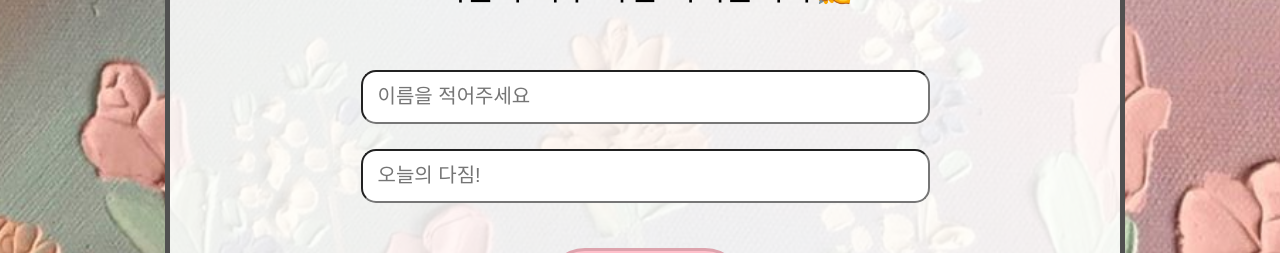
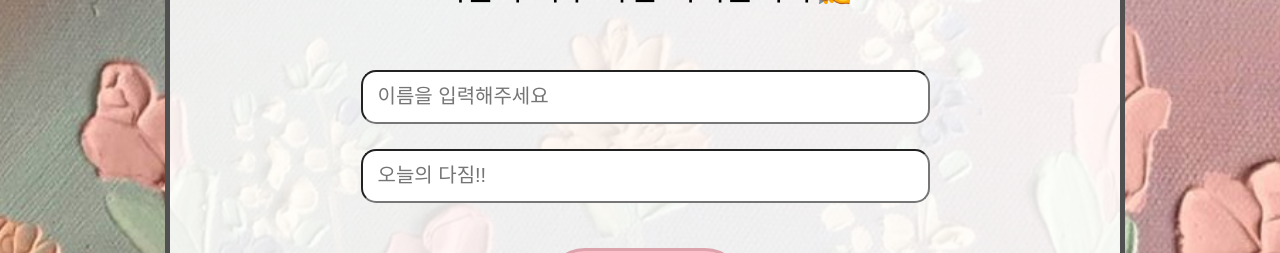
Before and after one commit to wisdomyeon/ToDoList, a React (Create React App) app: page /signUp in a window 1280 px wide. Shown: the part 323-576 px from the top of the page. Built offline with nearby package versions, Linux system fonts and the light colour scheme; a web font is replaced by a local one.

Commit message:
이름과 다짐 입력 완료

```diff
--- a/src/page/SignUp.jsx
+++ b/src/page/SignUp.jsx
@@ -1,22 +1,28 @@
 import React, { useState } from 'react';
+import { useNavigate } from 'react-router-dom';
 import Input from './../page/component/Input';
+import Button from './../page/component/Button';
 
 const SignUp = () => {
     const [userInfo, setUserInfo] = useState({ name: "", goal: "" });
     const assignInfo = (e) => {
-        let { name, value } = e.target;
+        const { name, value } = e.target
         setUserInfo({ ...userInfo, [name]: value });
+        console.log(userInfo);
     }
-
+    // const navigate = useNavigate();
+    // const nav = () => {
+    //     navigate('/signup');
+    // }
     return (
         <div className='basic_modal'>
             <h1 className='title'>ToDoList</h1>
             <p>이름과 하루 다짐 적어봅시다✍</p>
             <div className='container'>
-                <Input value={userInfo.name} text="이름을 적어주세요" assignInfo={assignInfo} ></Input>
-                <Input value={userInfo.goal} text="오늘의 다짐!" assignInfo={assignInfo}></Input>
+                <Input type="text" value={userInfo.name} name="name" assignInfo={assignInfo} text="이름을 입력해주세요" ></Input>
+                <Input type="text" value={userInfo.goal} name="goal" assignInfo={assignInfo} text="오늘의 다짐!!"></Input>
             </div>
-            <button>Let's go</button>
+            <Button /*nav={nav}*/ text="Let's go"></Button>
         </div >
     );
 };
--- a/src/page/Welcome.jsx
+++ b/src/page/Welcome.jsx
@@ -1,8 +1,12 @@
 import React from 'react';
 import { BrowserRouter, Link, Route, Routes, useNavigate } from 'react-router-dom';
+import Button from './../page/component/Button';
 
 const Welcome = () => {
     const navigate = useNavigate();
+    const nav = () => {
+        navigate('/signup');
+    }
     return (
         <div className='basic_modal'>
             <h1 className='title'>ToDoList</h1>
@@ -10,9 +14,7 @@ const Welcome = () => {
                 <p>환영합니다🌟</p>
                 <p>오늘 하루 목표량 달성을 위하여 열정🔥 열정🔥 열정🔥</p>
             </div>
-            <button className='click' onClick={() => {
-                navigate('/signup')
-            }}>Click</button>
+            <Button nav={nav} text="Click" style={{ textDecoration: "underline" }}></Button>
         </div >
 
     );
--- /dev/null
+++ b/src/page/component/Button.jsx
@@ -0,0 +1,12 @@
+import React from 'react';
+
+const Button = ({ nav, text, style }) => {
+
+    return (
+        <div>
+            <button onClick={nav} style={style}>{text}</button>
+        </div >
+    );
+};
+
+export default Button;
--- a/src/page/component/Input.jsx
+++ b/src/page/component/Input.jsx
@@ -1,9 +1,10 @@
 import React from 'react';
 
-const Input = (value, assignInfo) => {
+const Input = ({ type, value, name, assignInfo, text }) => {
+
     return (
         <div>
-            <input placeholder={value.text} onChange={assignInfo}></input>
+            <input type={type} value={value} name={name} onChange={assignInfo} placeholder={text} ></input>
         </div>
     );
 };
```
